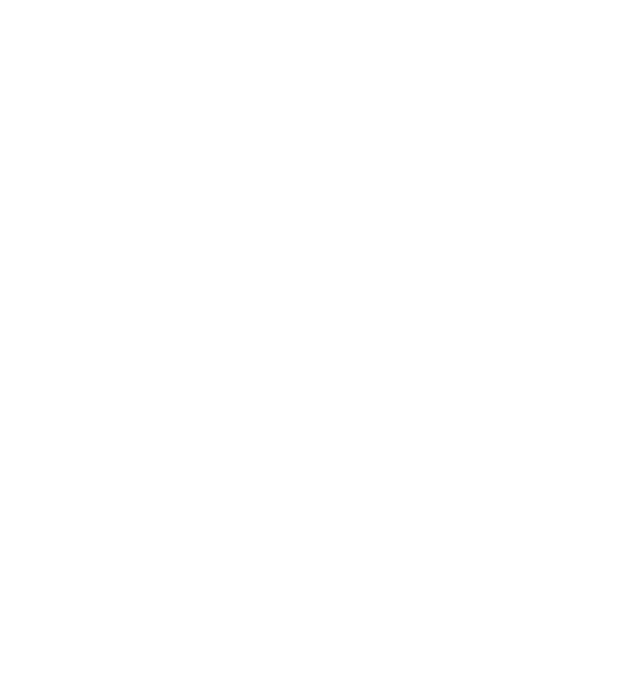
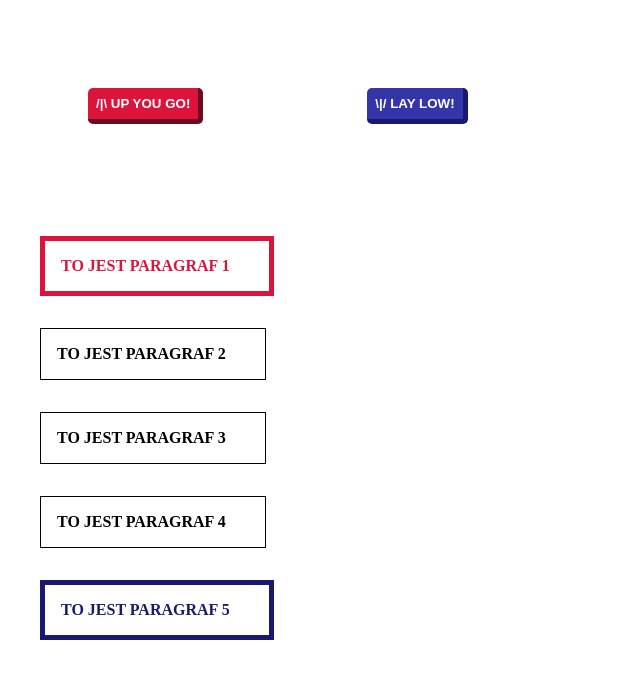
Before and after one commit to DawidGaleziewski/akademia-17127, a plain HTML site: page index.html in a window 1280 px wide. Shown: the whole page, without its empty margins (0-640 px from the left). Drawn offline with nearby package versions, Linux system fonts and the light colour scheme.

Commit message:
finished

```diff
--- a/css/main.css
+++ b/css/main.css
@@ -0,0 +1,49 @@
+.btn-animation {
+    display: inline-block;
+    background-color: crimson;
+    padding: 0.5rem;
+    border: none;
+    border-radius: 0px;
+    border-bottom: 5px solid rgb(107, 11, 30);
+    border-right: 5px solid rgb(107, 11, 30);
+    color: white;
+    text-transform: uppercase;
+    font-weight: bold;
+    cursor: pointer;
+    margin: 5rem;
+    border-radius: 5px;
+}
+
+.btn-animation:active{
+    background-color:rgb(107, 11, 30);
+}
+
+.btn-animation--blue {
+    background-color: rgb(53, 53, 170);
+    border-color: midnightblue;
+}
+
+.btn-animation--blue:active {
+    background-color: midnightblue;
+}
+
+.par {
+    padding: 1rem;
+    margin: 2rem;
+    width: 12rem;
+    text-transform: uppercase;
+    font-weight: bold;
+
+    border: 1px solid black;
+    order: 1;
+}
+
+.par:first-of-type {
+    color: crimson;
+    border: 5px solid crimson;
+}
+
+.par:last-of-type {
+    color: midnightblue;
+    border: 5px solid midnightblue;
+}
--- a/index.html
+++ b/index.html
@@ -8,6 +8,17 @@
     <link rel="stylesheet" href="css/main.css">
 </head>
 <body>
+    <button id= "btn-animation-up" class="btn-animation">/|\ Up you go!</button>
+    <button id= "btn-animation-down" class="btn-animation btn-animation--blue">\|/ Lay low!</button>
+
+    <div id="container">
+        <p class="par par-1">To jest paragraf 1</p>
+        <p class="par par-2">To jest paragraf 2</p>
+        <p class="par par-3">To jest paragraf 3</p>
+        <p class="par par-4">To jest paragraf 4</p>
+        <p class="par par-5">To jest paragraf 5</p>
+    </div>
+
 
     <script
         src="https://code.jquery.com/jquery-3.4.1.min.js"
--- a/js/main.js
+++ b/js/main.js
@@ -0,0 +1,25 @@
+'use strict'
+$(document).ready(
+    function(){
+
+    }
+)
+
+const btnUp = $('#btn-animation-up');
+const btnDown = $('#btn-animation-down');
+const container = $('#container');
+
+btnUp.click(function(){
+    let parArray = $('.par');
+    let removedElement = parArray.last().remove();
+    parArray = $('.par');
+    container.prepend(removedElement)
+})
+
+btnDown.click(function(){
+    let parArray = $('.par');
+    let removedElement = parArray.first().remove();
+    parArray = $('.par');
+    container.append(removedElement)
+
+})
```
